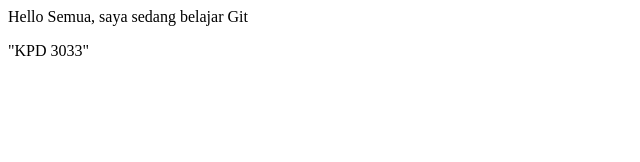
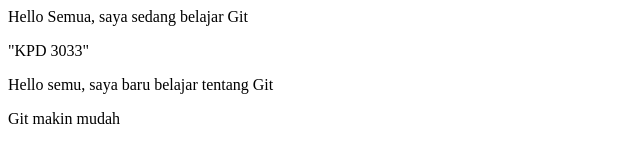
Before and after one commit to fsfwn/projek01-html, a plain HTML site: page index.html in a window 1280 px wide. Shown: the whole page, without its empty margins (0-640 px from the left). Drawn offline with Linux system fonts and the light colour scheme.

Commit message:
belajar git mudah

```diff
--- a/index.html
+++ b/index.html
@@ -5,5 +5,7 @@
 <body>
 	<p> Hello Semua, saya sedang belajar Git </p>
 	"KPD 3033"
+	<p>Hello semu, saya baru belajar tentang Git </p>
+	<P> Git makin mudah </P>
 </body>
 </html>
```
